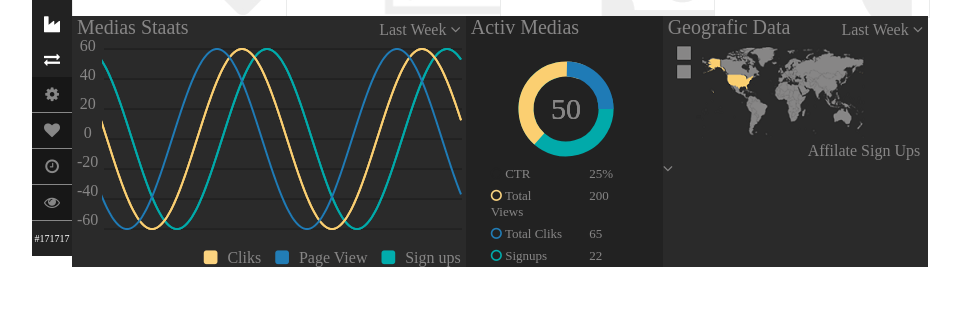
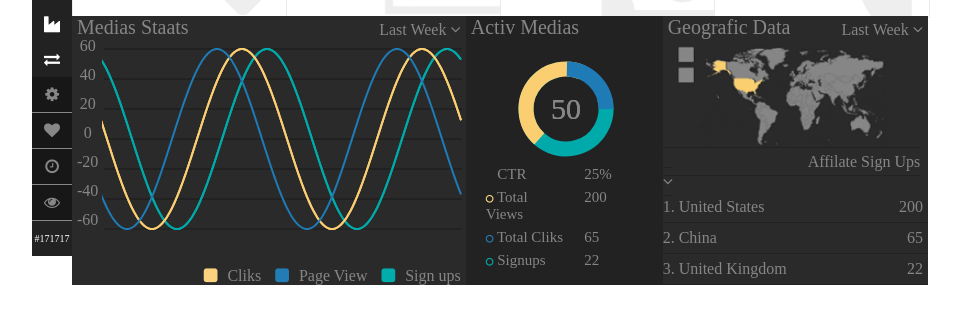
Before and after one commit to shushan907/New-Task, a plain HTML site: page index.html in a window 1280 px wide. Shown: the part 190-514 px from the top of the page, without its empty margins (160-1121 px from the left). Drawn offline with Linux system fonts and the light colour scheme.

Commit message:
completed item7

```diff
--- a/css/style.css
+++ b/css/style.css
@@ -209,8 +209,30 @@ canvas {
 .ctr {
     display: grid;
     grid-template-columns: 1fr 1fr;
-    font-size: 13px;
+    font-size: 15px;
 }
+
 .ctr span{
-    padding: 3px 0px 3px 25px;
+    padding: 3px 0px 3px 20px;
 }
+
+.aff {
+    border-bottom: 1px solid #222222;
+    border-top: 1px solid #222222;
+    line-height: 20px;
+}
+
+#one div, #two div, #three div {
+    border-bottom: 1px solid #222222;
+    line-height: 30px;
+}
+
+#one, #two, #three {
+    position: relative;
+}
+
+.affSign {
+    position: absolute;
+    right: 5px;
+    top:0;
+}
--- a/index.html
+++ b/index.html
@@ -61,14 +61,22 @@
                     <span class="media">Activ Medias</span>
                     <canvas id="myCanvas2" width="180px" height="120px"></canvas>
                     <div class='ctr'>
-                            <span class='1'><i class="fa fa-circle-o" style='color:#222222'></i> CTR</span>
-                            <span class="2">25%</span>
-                            <span class='3'><i class="fa fa-circle-o" style='color:#FBD37F'></i> Total Views</span>
-                            <span class="4">200</span>
-                            <span class='5'><i class="fa fa-circle-o" style='color:#227DB6'></i> Total Cliks</span>
-                            <span class="6">65</span>
-                            <span class='7'><i class="fa fa-circle-o" style='color:#01ACAC'></i> Signups</span>
-                            <span class="8">22</span>
+                            <span>
+                                <i class="fa fa-circle-o" style='color:#222222; font-size: 9px;'></i> CTR
+                            </span>
+                            <span>25%</span>
+                            <span>
+                                <i class="fa fa-circle-o" style='color:#FBD37F; font-size: 9px;'></i> Total Views
+                            </span>
+                            <span>200</span>
+                            <span>
+                                <i class="fa fa-circle-o" style='color:#227DB6; font-size: 9px;'></i> Total Cliks
+                            </span>
+                            <span>65</span>
+                            <span>
+                                <i class="fa fa-circle-o" style='color:#01ACAC; font-size: 9px;'></i> Signups
+                            </span>
+                            <span>22</span>
                     </div>
                 </div>
                 <div id="item7">
@@ -76,10 +84,23 @@
                     <span class="lastWeek">Last Week
                         <i class="fa fa-angle-down"></i>
                     </span>
-                    <img src="./image/map.png" alt="">
-                    <span style="padding-left: 145px;">Affilate Sign Ups
+                    <img src="./image/map.png" alt="" width="100%">
+                    <span class='aff' style="padding: 5px 0 5px 145px;">Affilate Sign Ups
                         <i class="fa fa-angle-down"></i>
                     </span>
+                    <br/>
+                    <div id='one'>
+                        <div>1. United States</div>
+                        <div class="affSign">200</div>
+                    </div>
+                    <div id='two'>
+                        <div>2. China</div>
+                        <div class="affSign">65</div>
+                    </div>
+                    <div id='three'>
+                        <div>3. United Kingdom</div>
+                        <div class="affSign">22</div>
+                    </div>
                 </div>
             </div>
             <div id='container3'>
```
